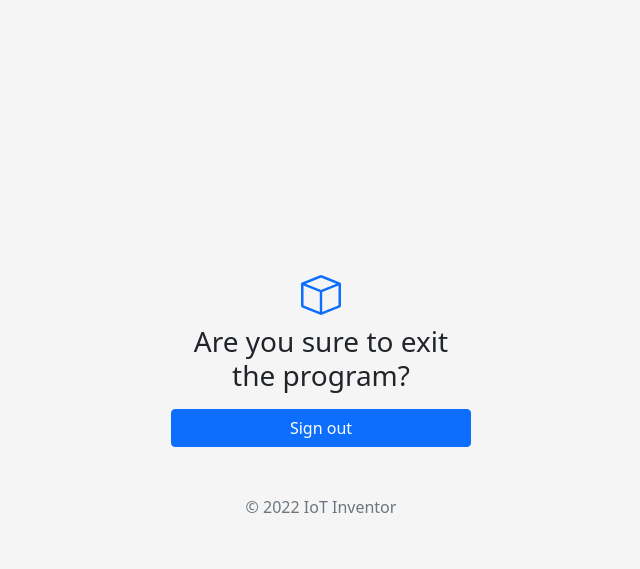
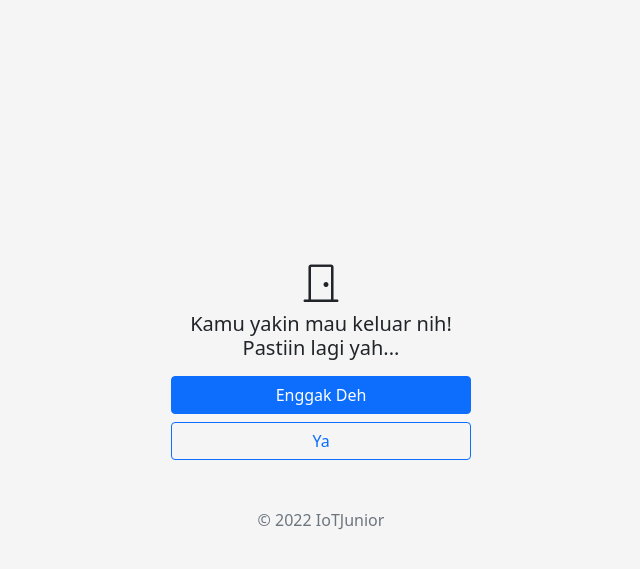
Before and after one commit to iotjunior/apz, a CodeIgniter app: the page made by application/views/auth/signout.php in a window 1280 px wide. Shown: the top 569 px of the page, without its empty margins (319-959 px from the left). Run offline with CodeIgniter, Linux system fonts and the light colour scheme; some libraries are stand-ins or nearby versions.

Commit message:
mengubah flow signout

```diff
--- a/application/views/auth/signout.php
+++ b/application/views/auth/signout.php
@@ -13,11 +13,12 @@
 <body class="text-center">
 
   <main class="form-signin">
-    <form method="post" action="<?= site_url('auth/process_signout'); ?>">
-      <i class="bi bi-box fs-1 text-primary"></i>
-      <h1 class="h3 mb-3 fw-normal">Are you sure to exit the program?</h1>
-      <button class="w-100 btn btn-primary" type="submit">Sign out</button>
-      <p class="mt-5 mb-3 text-muted">&copy; 2022 IoT Inventor</p>
+    <form method="post" action="<?= site_url('auth/signout'); ?>">
+      <i class="bi bi-door-closed fs-1"></i>
+      <h1 class="h3 mb-3 fs-5 fw-normal">Kamu yakin mau keluar nih! Pastiin lagi yah...</h1>
+      <a class="w-100 btn btn-primary mb-2" href="<?= site_url('dashboard'); ?>">Enggak Deh</a>
+      <button class="w-100 btn btn-outline-primary" type="submit">Ya</button>
+      <p class="mt-5 mb-3 text-muted">&copy; 2022 IoTJunior</p>
     </form>
   </main>
   <script src="<?php echo base_url('assets/bootstrap5/js/bootstrap.min.js') ?>"></script>
--- a/application/views/home/home.php
+++ b/application/views/home/home.php
@@ -60,7 +60,7 @@
                 </a>
                 <?php endif; ?>
                 <?php if (!$this->session->userdata("is_authenticated")): ?>
-                <a href="#" class="btn btn-sm btn-secondary disabled">
+                <a href="#" class="btn btn-sm btn-primary disabled">
                   Clone
                 </a>
                 <?php endif; ?>
--- a/application/views/partials/navbar.php
+++ b/application/views/partials/navbar.php
@@ -27,14 +27,14 @@
               <li><a class="dropdown-item" href="<?= site_url(''); ?>">Komunitas</a></li>
               <li><a class="dropdown-item" target="_blank" href="<?= site_url('webserial'); ?>">Web Serial</a></li>
               <li><hr class="dropdown-divider"></li>
-              <li><a class="dropdown-item" href="<?= site_url('auth/logout'); ?>">Keluar</a></li>
+              <li><a class="dropdown-item" href="<?= site_url('auth/signout'); ?>">Keluar</a></li>
             </ul>
           </li>
         <?php endif ?>
       </ul>
       <div class="d-flex">
         <?php if ( $controller === 'project' || $controller === "dashboard" ): ?>
-          <button class="btn btn-primary fw-bold" data-bs-toggle="modal" data-bs-target="#modalCreateProject">Buat Project</button>
+          <button class="btn btn-light text-primary fw-bold" data-bs-toggle="modal" data-bs-target="#modalCreateProject">Buat Project</button>
         <?php endif; ?>
         <?php if ( $controller === 'webserial' ): ?>
           <button class="btn btn-outline-secondary fw-bold" >Refresh</button>
```
Also changed, not shown: application/controllers/Auth.php (+12 -4 lines).
